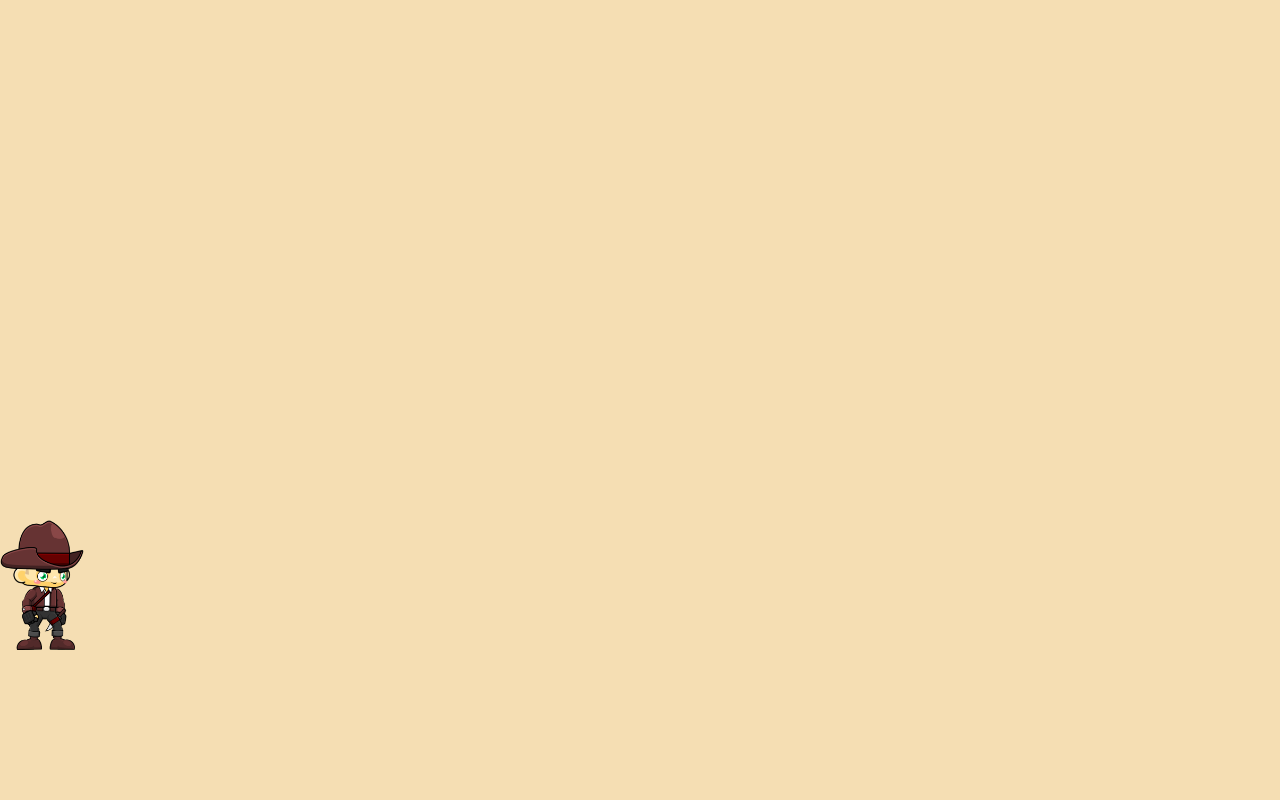
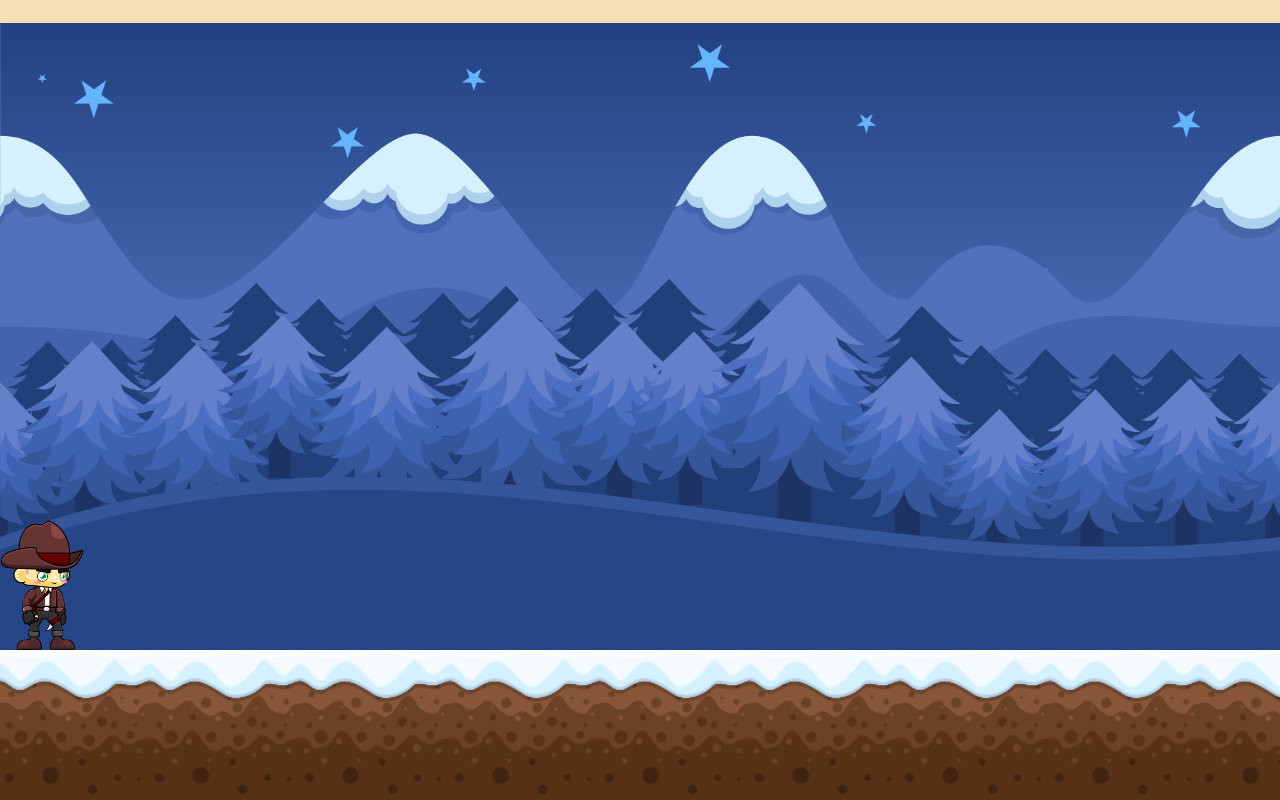
Before and after one commit to DirectEntryProgram9/mini-game, a plain HTML site: page index.html in a window 1280 px wide. Drawn offline with Linux system fonts and the light colour scheme.

Commit message:
Fix typos-6

```diff
--- a/css/style.css
+++ b/css/style.css
@@ -7,7 +7,7 @@
 body {
   height: 85vh;
   background-color: wheat;
-  background-image: url(img/wintertileset/png/BG/BG.png);
+  background-image: url(../img/wintertileset/png/BG/BG.png);
   background-size: contain;
   background-position: center;
   background-repeat: repeat-x;
@@ -15,7 +15,7 @@ body {
 }
 
 #player {
-  background-image: url(img/templerun/Idle__000.png);
+  background-image: url(../img/templerun/Idle__000.png);
   background-size: contain;
   background-repeat: no-repeat;
   width: 110px;
@@ -30,7 +30,7 @@ body {
   height: 150px;
   width: 100%;
   bottom: 0;
-  background-image: url(img/wintertileset/png/Tiles/2.png);
+  background-image: url(../img/wintertileset/png/Tiles/2.png);
   background-repeat: repeat;
   background-size: contain;
 }
```
